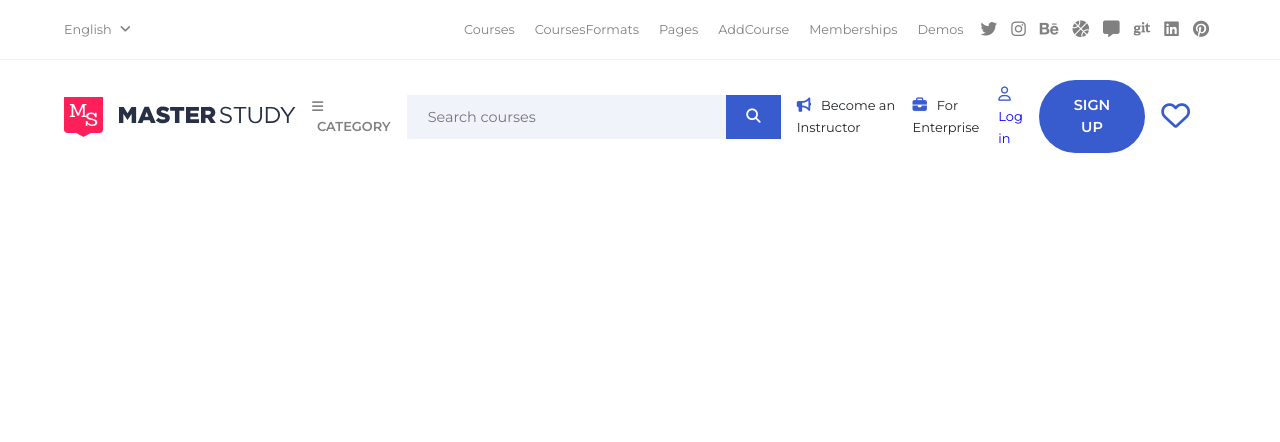
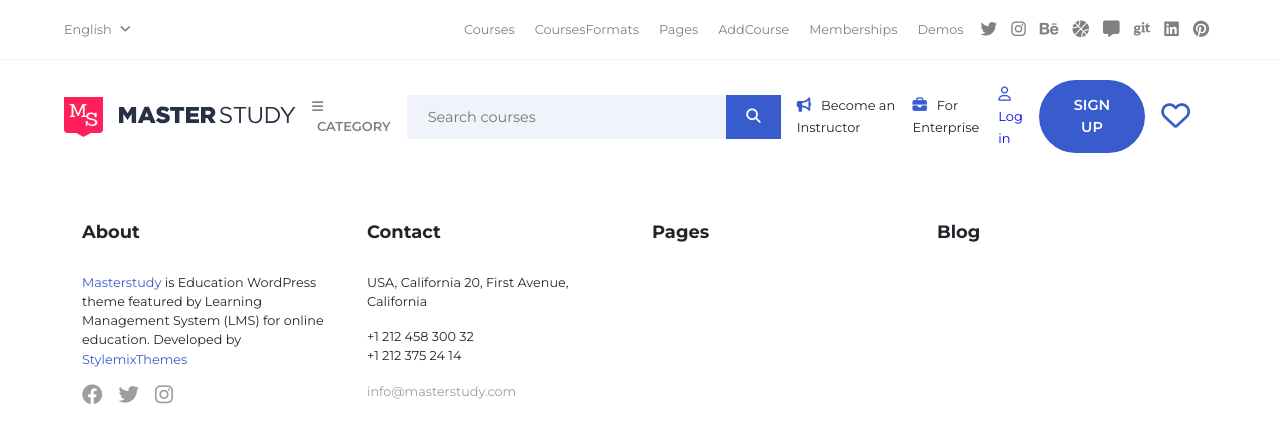
Before and after one commit to valeriobartoletti97/proj-html-vuejs, a Vue app: page / in a window 1280 px wide. Shown: the top 442 px of the page. Built offline with nearby package versions, Linux system fonts and the light colour scheme.

Commit message:
started footer section

```diff
--- a/src/components/FooterComponent.vue
+++ b/src/components/FooterComponent.vue
@@ -1,6 +1,38 @@
 <template>
     <footer>
-
+        <div class="footer-wrapper mt-5">
+            <div class="container">
+                <div class="row flex-nowrap justify-content-between">
+                    <div class="col-3">
+                        <h3>About</h3>
+                        <p>
+                            <span class="my-text-blue">Masterstudy</span>
+                            is Education WordPress theme featured by Learning Management System (LMS) for online education.
+                            Developed by
+                            <span class="my-text-blue">StylemixThemes</span>
+                        </p>
+                        <div class="footer-icons d-flex flex-nowrap">
+                            <i class="fa-brands fa-facebook me-3"></i>
+                            <i class="fa-brands fa-twitter me-3"></i>
+                            <i class="fa-brands fa-instagram"></i>
+                        </div>
+                    </div>
+                    <div class="col-3">
+                        <h3>Contact</h3>
+                        <p>USA, California 20, First Avenue, California</p>
+                        <span class="d-block">+1 212 458 300 32</span>
+                        <span class="d-block mb-3">+1 212 375 24 14</span>
+                        <a href="#" class="footer-email">info@masterstudy.com</a>
+                    </div>
+                    <div class="col-3">
+                        <h3>Pages</h3>
+                    </div>
+                    <div class="col-3">
+                        <h3>Blog</h3>
+                    </div>
+                </div>
+            </div>
+        </div>
     </footer>
 </template>
 
@@ -11,5 +43,28 @@
 </script>
 
 <style lang="scss" scoped>
+@use '../assets/style/partials/variables.scss' as *;
+footer{
+    font-size:0.8em;
+    h3{
+        font-size: 1.4em;
+        font-weight: 700;
+        margin-bottom: 30px
+    }
+    .my-text-blue{
+        color: $blue;
+    }
+    .my-text-blue:hover{
+        cursor:pointer;
+    }
+    .footer-icons{
+        color:rgb(158, 157, 157);
+        font-size: 1.6em
+    }
+    .footer-email{
+        color:rgb(158, 157, 157);
+        text-decoration: none;
+    }
+}
 
 </style>
```
